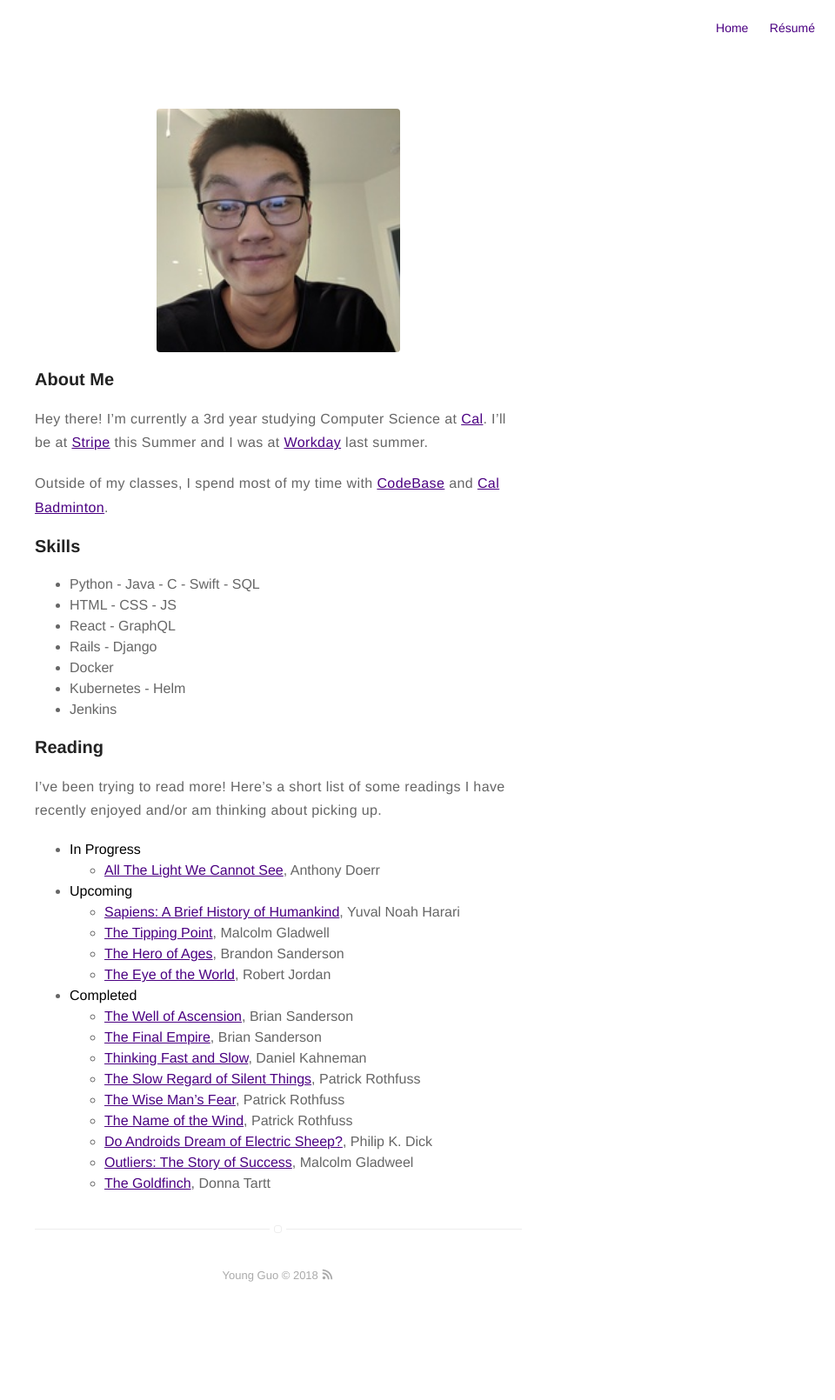
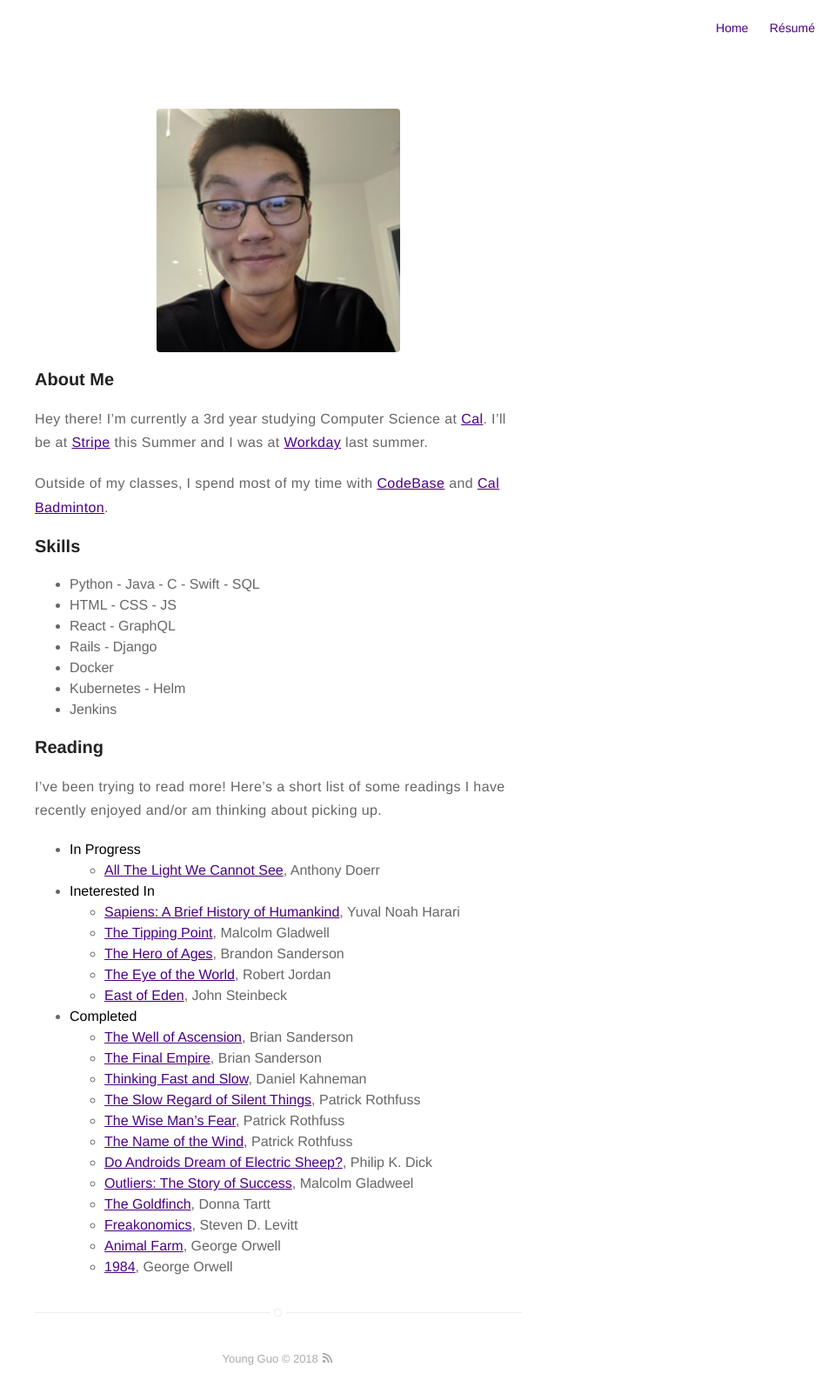
Before and after one commit to OldGuo/oldguo.github.io, a Jekyll site: the page built from about.md, in a window 1280 px wide. Shown: the whole page at 87% size, without its empty margins (320-1280 px from the left). Built offline with Jekyll 4.4.1, drawn with Linux system fonts in a browser that asks for light colours; before the commit the page ends 1514 px from its top, so only the background shows below that.

Commit message:
Add more readings

```diff
--- a/about.md
+++ b/about.md
@@ -22,11 +22,12 @@ Outside of my classes, I spend most of my time with [CodeBase](https://codebase.
 I've been trying to read more! Here's a short list of some readings I have recently enjoyed and/or am thinking about picking up.
 - **In Progress**
   - [All The Light We Cannot See](https://www.goodreads.com/book/show/18143977-all-the-light-we-cannot-see), Anthony Doerr
-- **Upcoming**
+- **Ineterested In**
   - [Sapiens: A Brief History of Humankind](https://www.goodreads.com/book/show/23692271-sapiens), Yuval Noah Harari
   - [The Tipping Point](https://www.goodreads.com/book/show/2612.The_Tipping_Point), Malcolm Gladwell
   - [The Hero of Ages](https://www.goodreads.com/book/show/2767793-the-hero-of-ages), Brandon Sanderson
   - [The Eye of the World](https://www.goodreads.com/book/show/228665.The_Eye_of_the_World), Robert Jordan
+  - [East of Eden](https://www.goodreads.com/book/show/4406.East_of_Eden), John Steinbeck
 - **Completed**
   - [The Well of Ascension](https://www.goodreads.com/book/show/68429.The_Well_of_Ascension), Brian Sanderson
   - [The Final Empire](https://www.goodreads.com/book/show/68428.The_Final_Empire), Brian Sanderson
@@ -37,3 +38,6 @@ I've been trying to read more! Here's a short list of some readings I have recen
   - [Do Androids Dream of Electric Sheep?](https://www.goodreads.com/book/show/7082.Do_Androids_Dream_of_Electric_Sheep_), Philip K. Dick
   - [Outliers: The Story of Success](https://www.goodreads.com/book/show/3228917-outliers), Malcolm Gladweel
   - [The Goldfinch](https://www.goodreads.com/book/show/17333223-the-goldfinch), Donna Tartt
+  - [Freakonomics](https://www.goodreads.com/book/show/1202.Freakonomics), Steven D. Levitt
+  - [Animal Farm](https://www.goodreads.com/book/show/7613.Animal_Farm), George Orwell
+  - [1984](https://www.goodreads.com/book/show/5470.1984), George Orwell
```
